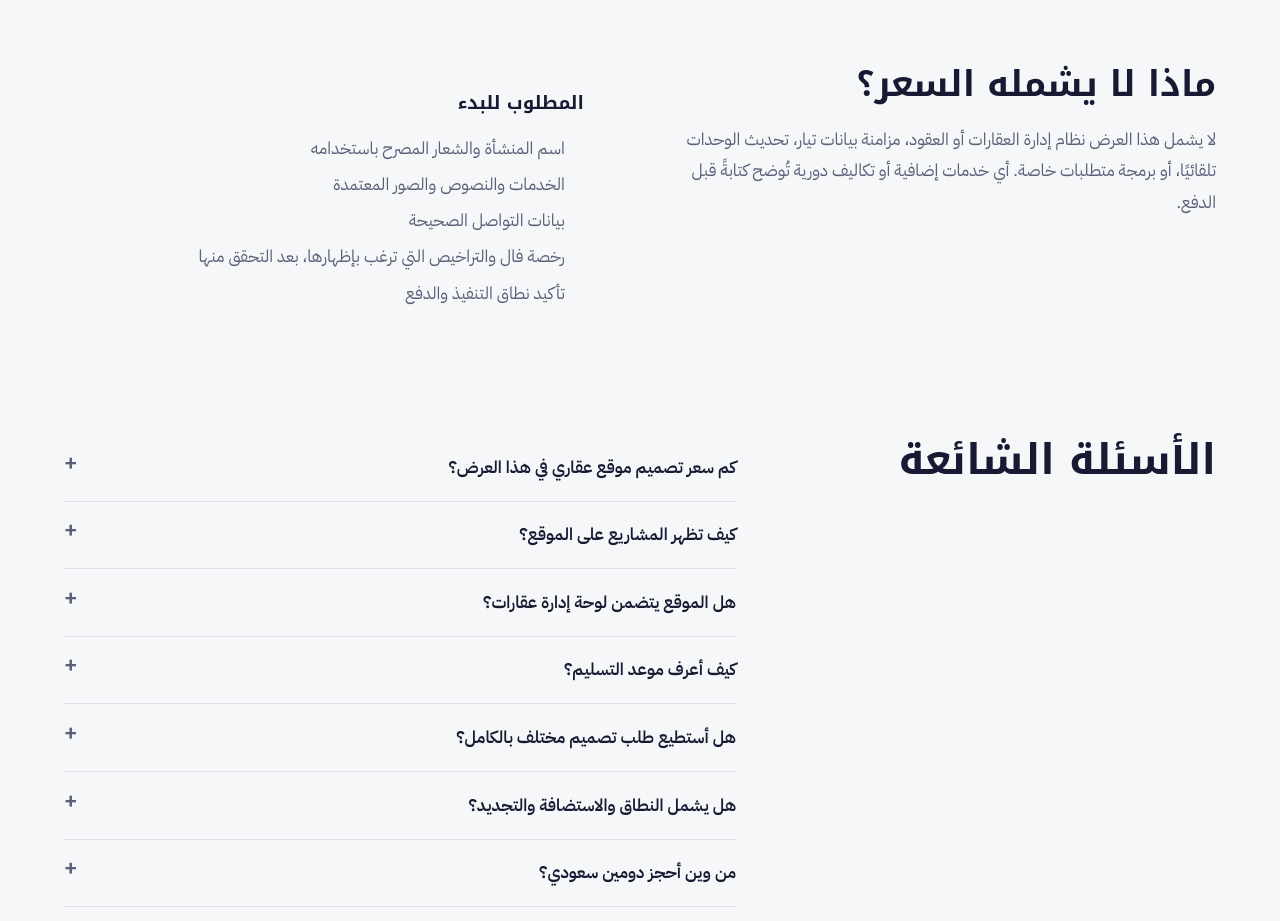
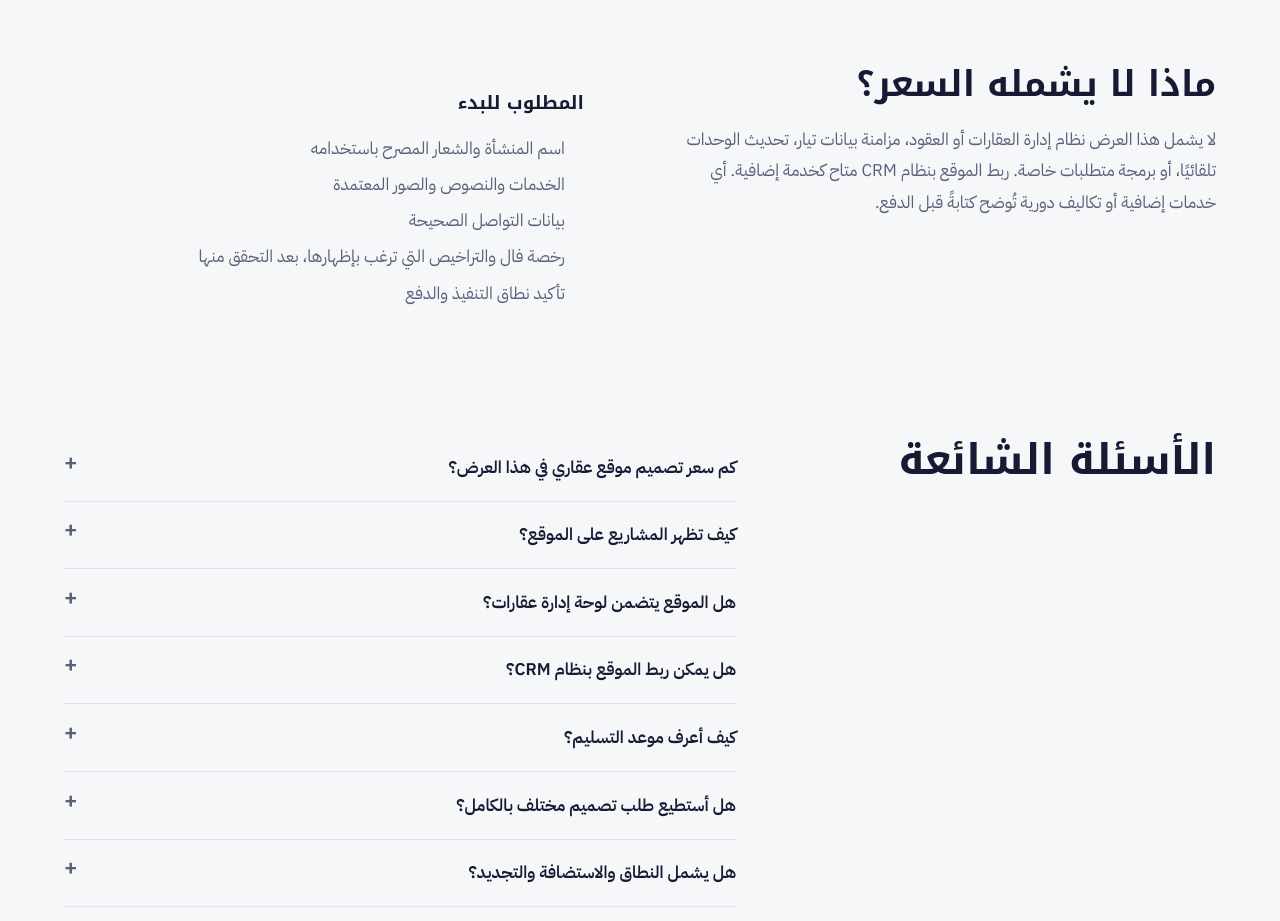
Before and after one commit to TayyarCore/ketcode-web, a Next.js app: page /offers/real-estate in a window 1280 px wide. Shown: the part 3320-4241 px from the top of the page. Built offline with nearby package versions, Linux system fonts and the light colour scheme.

Commit message:
Offer page: CRM integration as a paid add-on (FAQ + scope)

```diff
--- a/app/offers/real-estate/page.tsx
+++ b/app/offers/real-estate/page.tsx
@@ -58,6 +58,7 @@ const questions = [
   { q: "كم سعر تصميم موقع عقاري في هذا العرض؟", a: "799 ريالاً لتخصيص أحد القالبين المعروضين باسم منشأتك. الخدمات الإضافية تُسعّر بعد الاتفاق عليها كتابةً." },
   { q: "كيف تظهر المشاريع على الموقع؟", a: "يعرض قالب المشاريع صورًا ونبذة وموقعًا لكل مشروع باستخدام المحتوى المتفق عليه. قوائم الوحدات الحية والحجوزات وربط تيار خارج نطاق الباقة." },
   { q: "هل الموقع يتضمن لوحة إدارة عقارات؟", a: "لا. الموقع واجهة تعريف وتسويق وتواصل، وليس نظام CRM أو إدارة وحدات أو عقود." },
+  { q: "هل يمكن ربط الموقع بنظام CRM؟", a: "نعم، كخدمة إضافية: نضيف إلى موقعك نموذج طلب ونربطه بنظام CRM الذي تستخدمه، فتصل طلبات العملاء إليه مباشرة بدل أن تضيع بين الرسائل. يُسعّر الربط بعد مراجعة النظام، وليس ضمن عرض 799." },
   { q: "كيف أعرف موعد التسليم؟", a: "ننسّق معك موعد التسليم بعد مراجعة محتوى الموقع وتأكيد نطاق العمل." },
   { q: "هل أستطيع طلب تصميم مختلف بالكامل؟", a: "العرض يشمل تخصيص أحد القالبين المعروضين، ولا يشمل تصميمًا من الصفر أو مزايا برمجية إضافية." },
   { q: "هل يشمل النطاق والاستضافة والتجديد؟", a: "يُحدَّد ما يخص النطاق والاستضافة والتجديد في عرض الطلب المكتوب قبل الدفع، ولا يُفترض شمول خدمات لم يُتفق عليها." },
@@ -138,7 +139,7 @@ export default function RealEstateOfferPage() {
     </div></section>
 
     <section className={styles.section}><div className={styles.wrap + " " + styles.scopeGrid}>
-      <div><h2>ماذا لا يشمله السعر؟</h2><p>لا يشمل هذا العرض نظام إدارة العقارات أو العقود، مزامنة بيانات تيار، تحديث الوحدات تلقائيًا، أو برمجة متطلبات خاصة. أي خدمات إضافية أو تكاليف دورية تُوضح كتابةً قبل الدفع.</p></div>
+      <div><h2>ماذا لا يشمله السعر؟</h2><p>لا يشمل هذا العرض نظام إدارة العقارات أو العقود، مزامنة بيانات تيار، تحديث الوحدات تلقائيًا، أو برمجة متطلبات خاصة. ربط الموقع بنظام CRM متاح كخدمة إضافية. أي خدمات إضافية أو تكاليف دورية تُوضح كتابةً قبل الدفع.</p></div>
       <div className={styles.scopeCard}><strong>المطلوب للبدء</strong><ul><li>اسم المنشأة والشعار المصرح باستخدامه</li><li>الخدمات والنصوص والصور المعتمدة</li><li>بيانات التواصل الصحيحة</li><li>رخصة فال والتراخيص التي ترغب بإظهارها، بعد التحقق منها</li><li>تأكيد نطاق التنفيذ والدفع</li></ul></div>
     </div></section>
 
```
